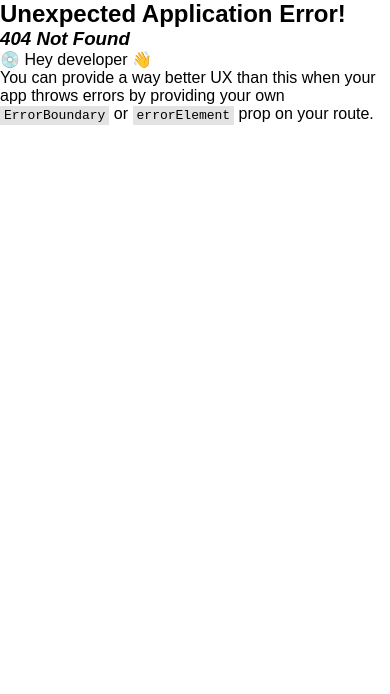
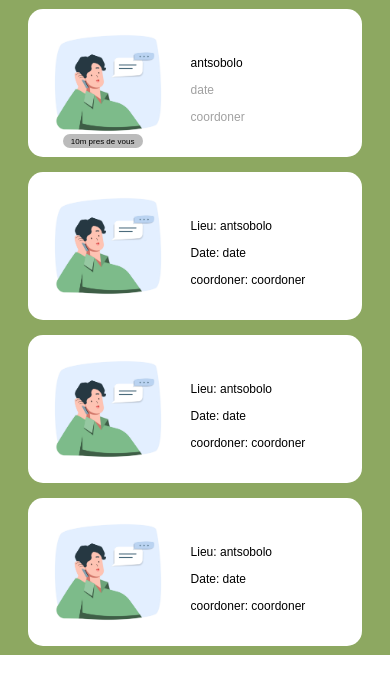
Before and after one commit to heryfitiavana22/hackathon-interne-2024, a React (Vite) app in the folder front/: page /list in a window 390 px wide. Before the commit this address had no page. Shown: the top 694 px of the page. Built offline with nearby package versions, Linux system fonts and the light colour scheme.

Commit message:
list-alert

```diff
--- /dev/null
+++ b/front/src/alert/list-alert/list-alert.css
@@ -0,0 +1,119 @@
+.list-content {
+  display: flex;
+  justify-content: center;
+  background-color: var(--secondary);
+  width: 100%;
+  padding: 14px;
+
+  .lc-container{
+    display: grid;
+    width: 80%;
+    align-items: center;
+    justify-content: center;
+    grid-template-columns: 50% 50%;
+    gap: 15px;
+
+    .lc-box {
+      display: flex;
+      gap: 15px;
+      width: 100%;
+      height: 200px;
+
+      border-radius: 15px;
+      background-color: var(--bg);
+      align-items: center;
+      padding-left: 20px;
+
+      .lc-img{
+        position: relative;
+        .img {
+          display: flex;
+          /* border: 1px solid red;   */
+          width: 150px;
+          height: 150px;
+        }
+        .lc-distance{
+          position: absolute;
+          background-color: var(--bg2) ;
+          border-radius: 10px;
+          bottom: -5px;
+          display: flex;
+          align-items: center;
+          justify-content: center;
+          left : 15px;
+          width: 120px;
+          height: 20px;
+
+          p{
+            font-size: 13px;
+          }
+        }
+      }
+
+      .lc-list{
+        list-style: none;
+        padding-left: 15px;
+
+
+        .grey{
+          color: var(--text-light);
+          padding-top: 2px;
+         }
+      }
+
+    }
+
+  }
+}
+
+@media screen and (max-width: 1024px) {
+
+}
+
+@media screen and (max-width: 992px) {
+
+}
+
+@media screen and (max-width: 768px) {
+  .lc-container{
+    display: flex !important;
+    flex-direction: column;
+    width: 65% !important;
+  }
+}
+@media screen and (max-width: 640px) {
+  .lc-container{
+    display: flex !important;
+    flex-direction: column;
+    width: 90% !important;
+  }
+  .img{
+    width: 120px !important;
+    height: 120px !important;
+  }
+
+  .lc-distance{
+    width: 80px !important;
+    height: 14px !important;
+
+    p{
+      font-size: 8px !important;
+
+    }
+  }
+  .list-content {
+    padding: 9px !important;
+  }
+  .lc-box{
+    height: 148px !important;
+  }
+
+  .lc-list{
+    padding-left: 8px !important;
+
+    li{
+      padding-top: 13px !important;
+      font-size: 12px;
+    }
+  }
+}
--- a/front/src/alert/list-alert/list-alert.jsx
+++ b/front/src/alert/list-alert/list-alert.jsx
@@ -0,0 +1,75 @@
+import React from 'react';
+import { Button } from './../../components/button/button';
+import './list-alert.css';
+
+export function ListAlert() {
+  return (
+    <>
+      <div className="list-content">
+        <div className="lc-container">
+          <div className="lc-box">
+            <div className="lc-img">
+              <div className="lc-distance">
+                <p>10m pres de vous</p>
+              </div>
+              <img src="assets/sary.jpg" alt="sary" className="img" />
+            </div>
+            <ul className="lc-list">
+              <li>antsobolo</li>
+              <li className='grey'>date</li>
+              <li className='grey'>coordoner</li>
+            </ul>
+          </div>
+          <div className="lc-box">
+            <div className="lc-img">
+              <img src="assets/sary.jpg" alt="sary" className="img" />
+            </div>
+            <ul className="lc-list">
+              <li>
+                <span className="lc-title">Lieu:</span> antsobolo
+              </li>
+              <li>
+                <span className="lc-title">Date:</span> date
+              </li>
+              <li>
+                <span className="lc-title">coordoner:</span> coordoner
+              </li>
+            </ul>
+          </div>
+          <div className="lc-box">
+            <div className="lc-img">
+              <img src="assets/sary.jpg" alt="sary" className="img" />
+            </div>
+            <ul className="lc-list">
+              <li>
+                <span className="lc-title">Lieu:</span> antsobolo
+              </li>
+              <li>
+                <span className="lc-title">Date:</span> date
+              </li>
+              <li>
+                <span className="lc-title">coordoner:</span> coordoner
+              </li>
+            </ul>
+          </div>
+          <div className="lc-box">
+            <div className="lc-img">
+              <img src="assets/sary.jpg" alt="sary" className="img" />
+            </div>
+            <ul className="lc-list">
+              <li>
+                <span className="lc-title">Lieu:</span> antsobolo
+              </li>
+              <li>
+                <span className="lc-title">Date:</span> date
+              </li>
+              <li>
+                <span className="lc-title">coordoner:</span> coordoner
+              </li>
+            </ul>
+          </div>
+        </div>
+      </div>
+    </>
+  );
+}
--- a/front/src/index.css
+++ b/front/src/index.css
@@ -10,6 +10,8 @@
   --secondary: #8da861;
   --text: #121212;
   --bg: #fff;
+  --bg2:#BBBBBB;
+  --text-light: #a1a1a1;
 }
 
 a {
--- a/front/tsconfig.json
+++ b/front/tsconfig.json
@@ -5,6 +5,7 @@
     "lib": ["ES2020", "DOM", "DOM.Iterable"],
     "module": "ESNext",
     "skipLibCheck": true,
+    "allowJs": true,
 
     /* Bundler mode */
     "moduleResolution": "bundler",
```
Also changed, not shown: front/src/router-dom.tsx (+8 -0 lines), front/public/assets/sary.jpg (added).
